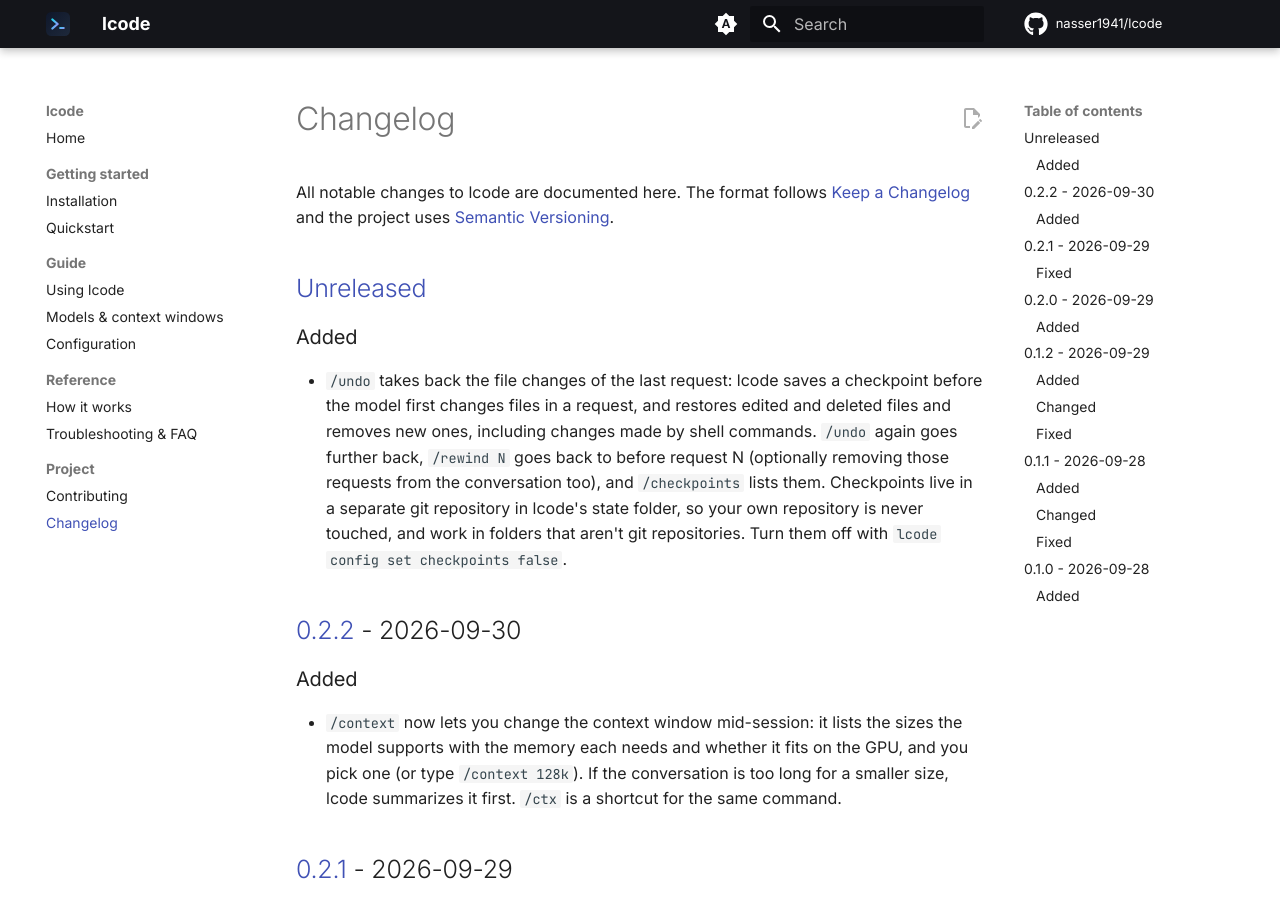
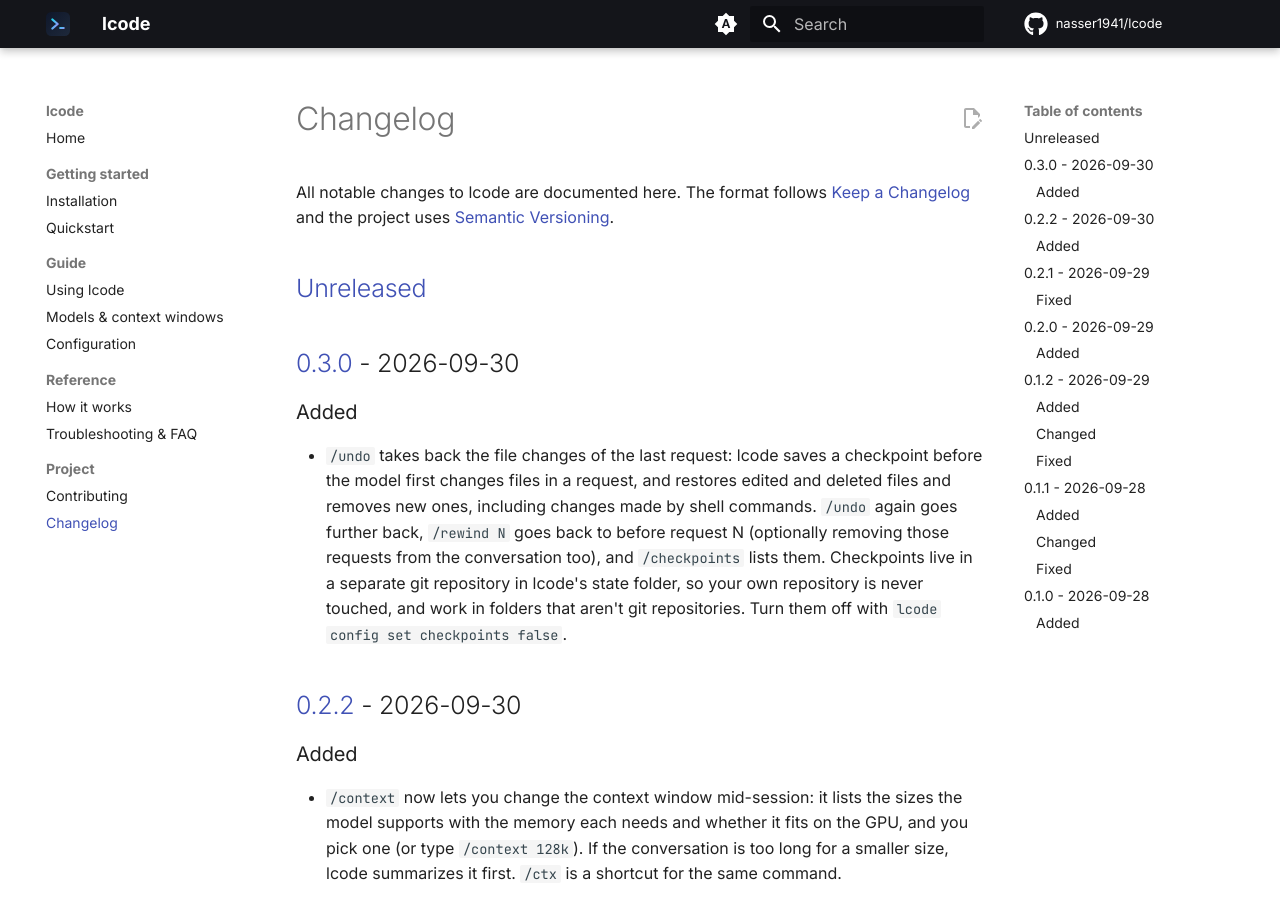
Before and after one commit to nasser1941/lcode, an MkDocs documentation site: the page built from docs/changelog.md, in a window 1280 px wide and 900 px high. Built offline with MkDocs 1.6.1 and Material for MkDocs 9.7.7, drawn with Linux system fonts in a browser that asks for light colours; comment, search, counter and statistics services are not loaded.

Commit message:
Release 0.3.0 (#25)
Co-authored-by: Naser Derakhshan <9349840+nasser1941@users.noreply.github.com>
Co-authored-by: Claude Opus 5.5 <noreply@anthropic.com>

```diff
--- a/CHANGELOG.md
+++ b/CHANGELOG.md
@@ -5,6 +5,8 @@ All notable changes to lcode are documented here. The format follows
 [Semantic Versioning](https://semver.org/).
 
 ## [Unreleased]
+
+## [0.3.0] - 2026-09-30
 
 ### Added
 
@@ -126,7 +128,8 @@ First public release.
 - `AGENTS.md` project instructions and `/init` to generate them.
 - One-line installer for Linux and macOS.
 
-[Unreleased]: https://github.com/nasser1941/lcode/compare/v0.2.2...HEAD
+[Unreleased]: https://github.com/nasser1941/lcode/compare/v0.3.0...HEAD
+[0.3.0]: https://github.com/nasser1941/lcode/compare/v0.2.2...v0.3.0
 [0.2.2]: https://github.com/nasser1941/lcode/compare/v0.2.1...v0.2.2
 [0.2.1]: https://github.com/nasser1941/lcode/compare/v0.2.0...v0.2.1
 [0.2.0]: https://github.com/nasser1941/lcode/compare/v0.1.2...v0.2.0
--- a/src/lcode/__init__.py
+++ b/src/lcode/__init__.py
@@ -1,3 +1,3 @@
 """lcode — a local-first terminal coding agent powered by open-weight models via Ollama."""
 
-__version__ = "0.2.2"
+__version__ = "0.3.0"
```
Also changed, not shown: docs/quickstart.md (+1 -1 lines).
